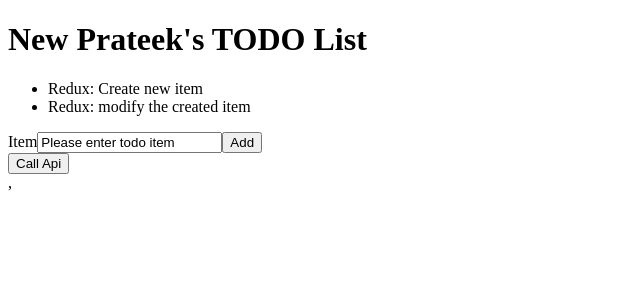
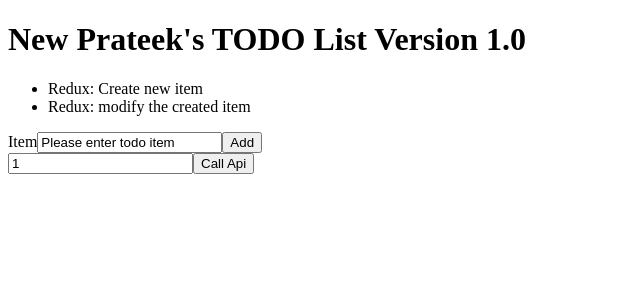
Before and after one commit to Prateeksrt/Simple-react-app, a React (Create React App) app: page / in a window 1280 px wide. Shown: the top 300 px of the page, without its empty margins (0-640 px from the left). Built offline with nearby package versions, Linux system fonts and the light colour scheme.

Commit message:
Set component as default

```diff
--- a/src/index.js
+++ b/src/index.js
@@ -7,8 +7,8 @@ import {Provider} from 'react-redux';
 
 ReactDOM.render(
     <Provider store={store}>
-        <App />,
-        {/*<AppClass greeting={" Version 1.0"}/>*/}
+        {/*<App />,*/}
+        <AppClass greeting={" Version 1.0"}/>
     </Provider>,
     document.getElementById('root')
 );
```
